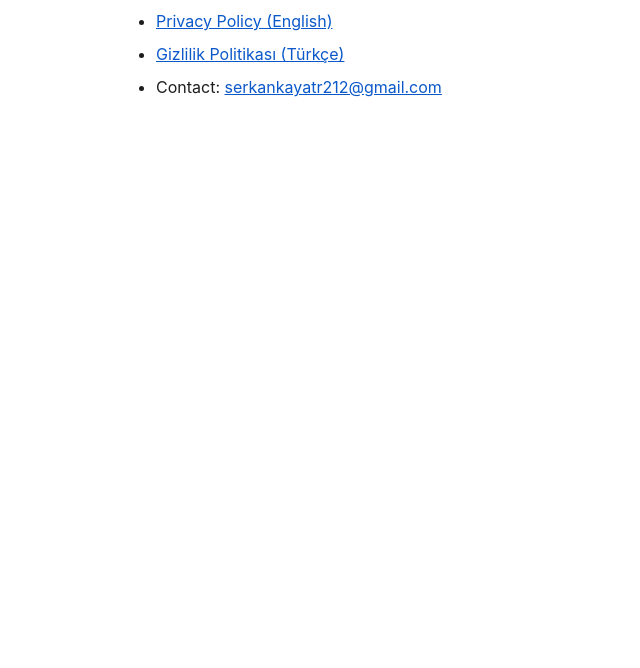
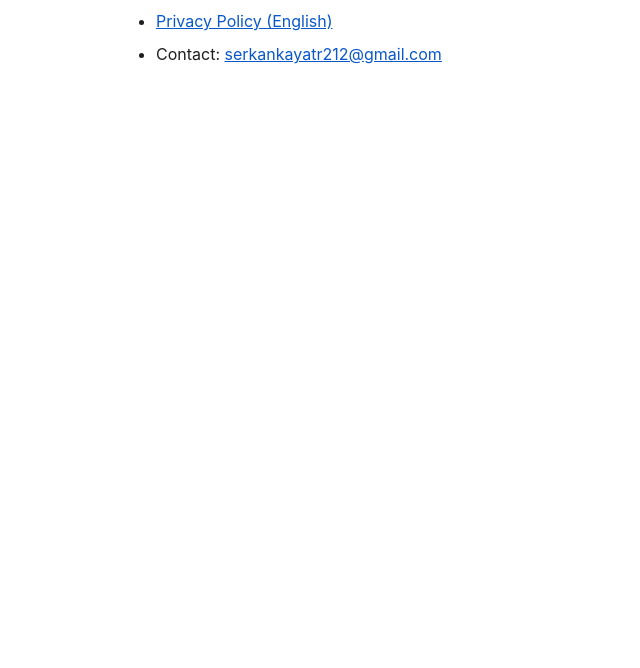
Before and after one commit to serkankaya/serkankaya.github.io, a plain HTML site: page index.html in a window 1280 px wide. Shown: the part 132-800 px from the top of the page, without its empty margins (146-786 px from the left). Drawn offline with Linux system fonts and the light colour scheme.

Commit message:
Update index.html

```diff
--- a/index.html
+++ b/index.html
@@ -32,7 +32,6 @@
 </header>
 <ul>
   <li><a href="./privacy.html">Privacy Policy (English)</a></li>
-  <li><a href="./gizlilik.html">Gizlilik Politikası (Türkçe)</a></li>
   <li>Contact: <a href="mailto:serkankayatr212@gmail.com">serkankayatr212@gmail.com</a></li>
 </ul>
 </body>
```
